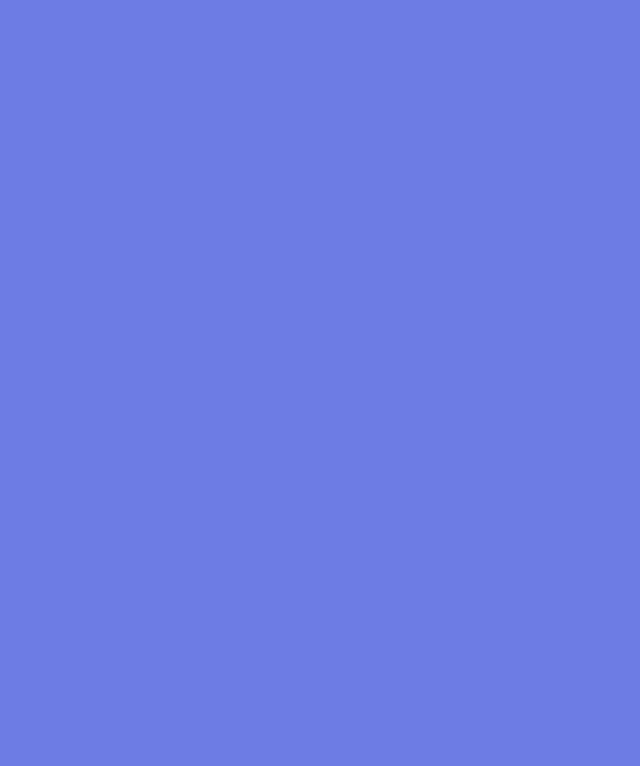
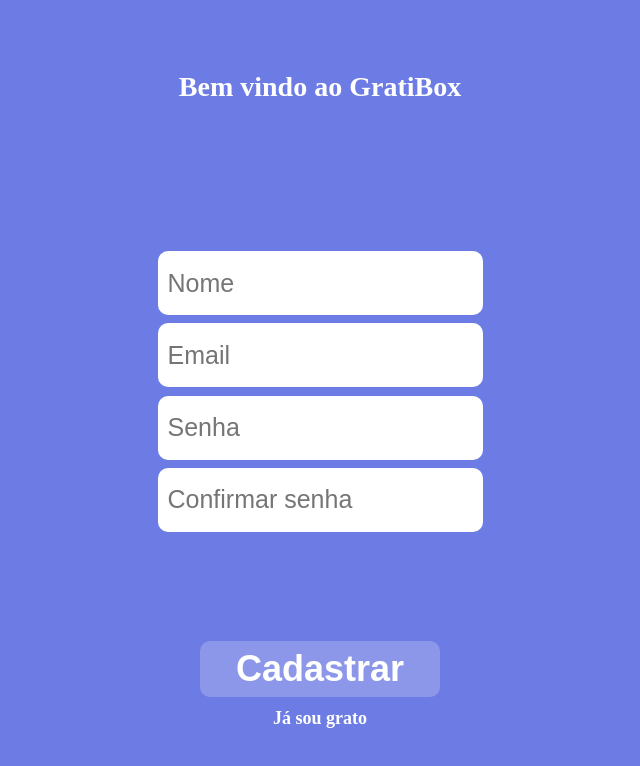
Before and after one commit to brunatb/GratiBox_Front, a JavaScript app: page /sign-up in a window 1280 px wide. Shown: the top 766 px of the page, without its empty margins (320-960 px from the left). Built offline with nearby package versions, Linux system fonts and the light colour scheme.

Commit message:
Layout rota /sign-up finalizado

```diff
--- a/src/components/Home.js
+++ b/src/components/Home.js
@@ -1,6 +1,5 @@
 import styled from "styled-components";
 import imagem from '../imgs/image05.webp';
-import StyledButton from "../styles/StyledButton";
 import StyledTitle from "../styles/StyledTitle";
 import StyledText from "../styles/StyledText";
 import StyledDiv from "../styles/StyledDiv";
@@ -33,3 +32,14 @@
     max-height: 70vh;
     max-width: 100%;
 `;
+
+const StyledButton = styled.button`
+    width: 210px;
+    height: 48px;
+    background-color: #8C97EA;
+    border: none;
+    border-radius: 10px;
+    color: #FFFFFF;
+    font-size: 18px;
+    font-weight: 700;
+`;
--- a/src/components/SignUp.js
+++ b/src/components/SignUp.js
@@ -1,6 +1,65 @@
+import StyledTitle from "../styles/StyledTitle"
+import StyledDiv from "../styles/StyledDiv"
+import StyledText from "../styles/StyledText"
+import StyledButton from "../styles/StyledButton"
+import { useNavigate } from "react-router-dom";
+import styled from "styled-components";
+
 export default function SignUp(){
+    let navigate=useNavigate();
     return(
         <>
+            <StyledTitle> Bem vindo ao GratiBox</StyledTitle>
+            <StyledForm>
+                <div className="inputs">
+                    <input
+                        type='text'
+                        placeholder='Nome'
+                    />
+                    <input
+                        type='email'
+                        placeholder='Email'
+                    />
+                    <input
+                        type='password'
+                        placeholder='Senha'
+                    />
+                    <input
+                        type='password'
+                        placeholder='Confirmar senha'
+                    />
+                </div>
+                <StyledDiv>
+                    <StyledButton type='submit'>Cadastrar</StyledButton>
+                    <StyledText onClick={()=> navigate("/sign-in")}>Já sou grato</StyledText>
+                </StyledDiv>
+            </StyledForm>
         </>
     )
 }
+
+const StyledForm = styled.form`
+    display: flex;
+    flex-direction: column;
+    height: 60vh;
+    justify-content: space-between;
+    align-items: center;
+
+    & .inputs{
+        display: flex;
+        flex-direction: column;
+        height: 289px;
+        justify-content: space-around;
+    }
+
+    & input{
+        width: 325px;
+        height: 64px;
+        border:none;
+        border-radius: 10px;
+        box-sizing: border-box;
+        padding: 10px;
+        font-size: 25px;
+        font-weight: 500;
+    }
+`;
--- a/src/styles/StyledButton.js
+++ b/src/styles/StyledButton.js
@@ -1,11 +1,13 @@
 import styled from "styled-components";
 const StyledButton = styled.button`
-    width: 230px;
-    height: 52px;
+    width: 240px;
+    height: 56px;
     background-color: #8C97EA;
     border: none;
     border-radius: 10px;
     color: #FFFFFF;
+    font-size: 36px;
+    font-weight: 700;
 `;
 
 export default StyledButton
--- a/src/styles/StyledDiv.js
+++ b/src/styles/StyledDiv.js
@@ -3,7 +3,7 @@
 const StyledDiv = styled.div`
     display: flex;
     flex-direction: column;
-    height: 78px;
+    height: 86px;
     justify-content: space-between;
     align-items: center;
 `;
```
